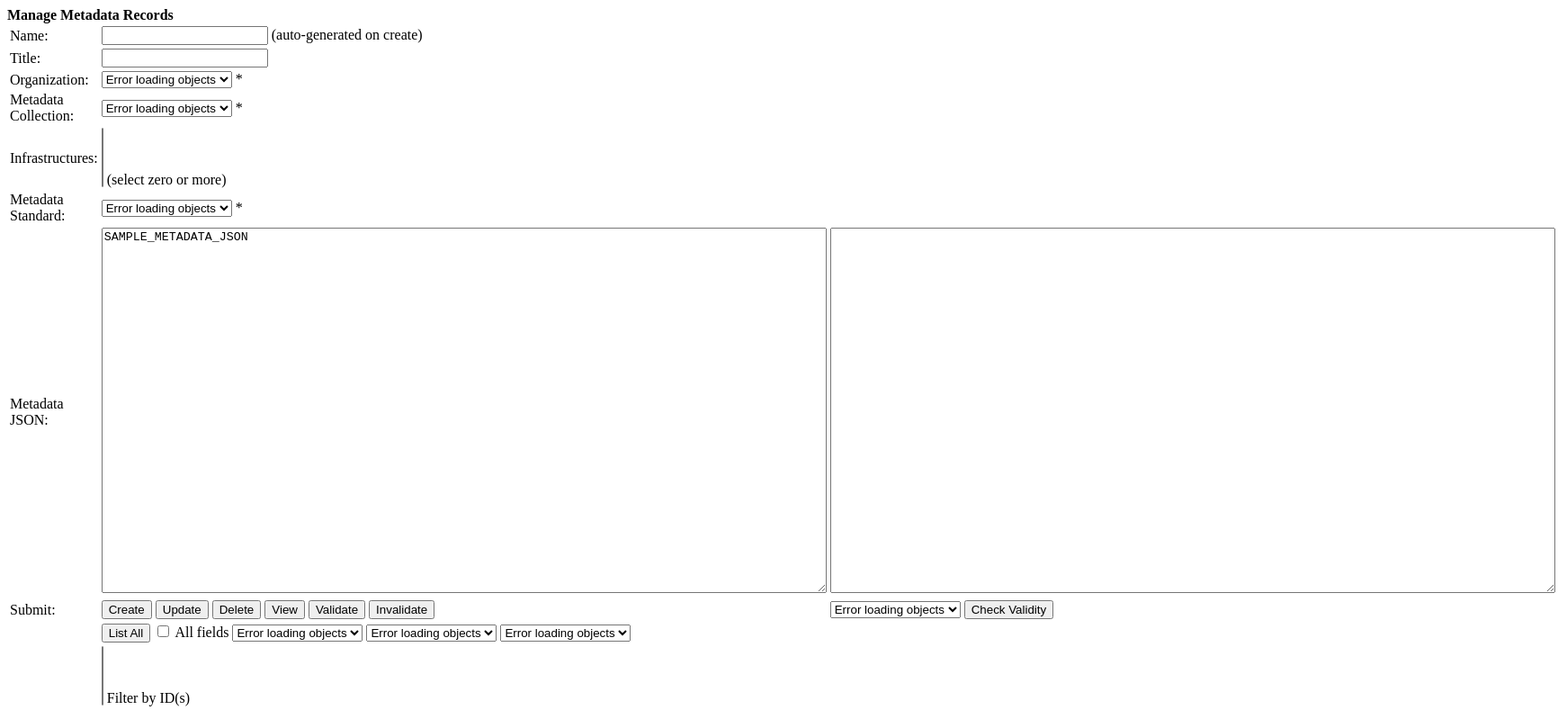
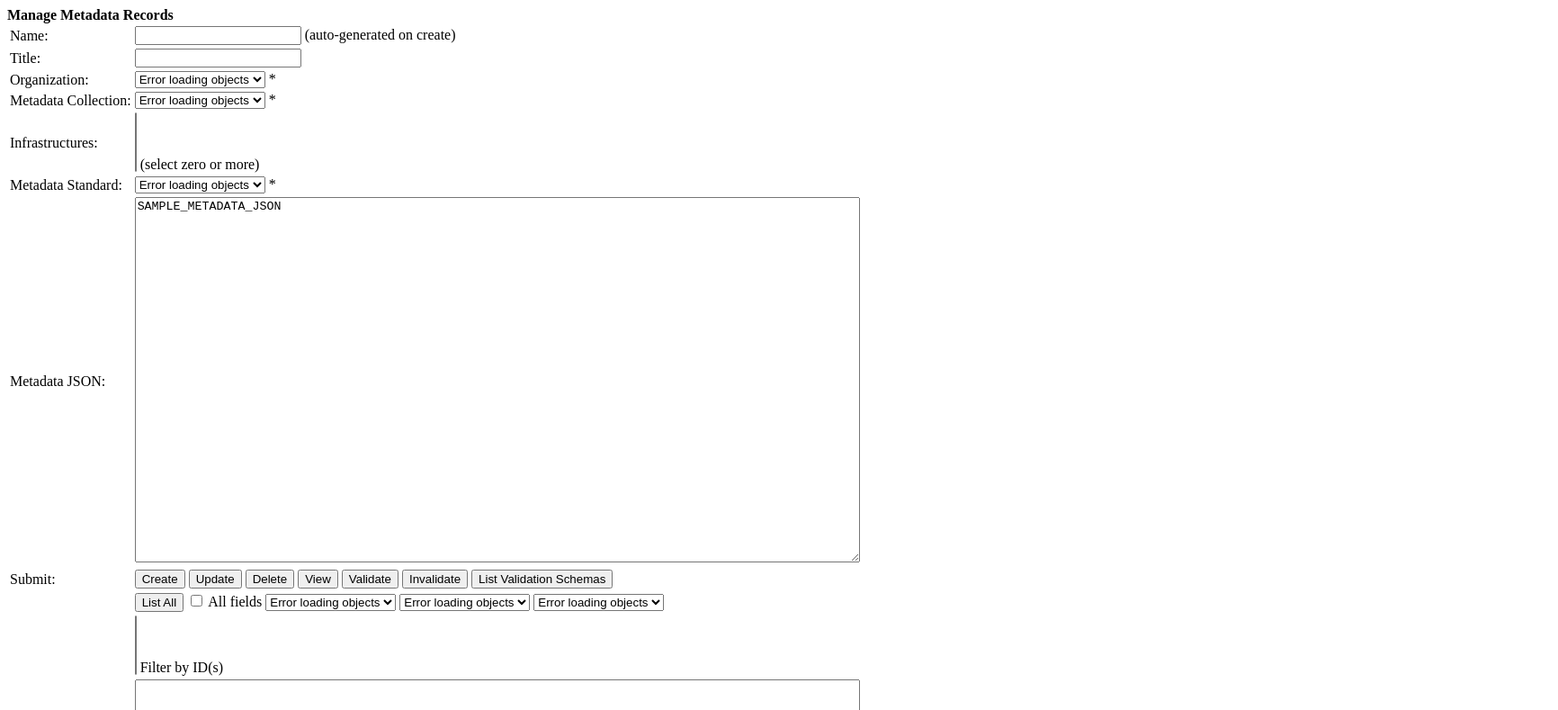
Before and after one commit to SAEONData/ckanwebtest, a plain HTML site: page ckanwebtest/static/metadata_records.html in a window 1280 px wide. Shown: the top 789 px of the page at 90% size, 1732 px wide, since content can reach past the window. Drawn offline with nearby package versions, Linux system fonts and the light colour scheme; no server answers.

Commit message:
Changes for elastic plugin in backend

```diff
--- a/ckanwebtest/static/metadata_records.html
+++ b/ckanwebtest/static/metadata_records.html
@@ -203,16 +203,16 @@
             });
         }
 
-        function check_validity() {
-            $("#response").val("Checking validity of metadata...");
+        function validation_schema_list() {
+            $("#response").val("Loading validation schemas for metadata record...");
             $.ajax({
-                url: "/action/metadata_validity_check",
+                url: "/action/metadata_record_validation_schema_list",
                 method: "POST",
                 contentType: "application/json",
                 dataType: "json",
                 data: JSON.stringify({
-                    "schema_json": $("#schema_json").val(),
-                    "metadata_json": $("#metadata_json").val(),
+                    "id": $("#name").val(),
+                    "all_fields": true,
                 }),
                 success: function (result) {
                     $("#response").val(JSON.stringify(result, null, 4));
@@ -223,24 +223,6 @@
             });
         }
 
-        function load_metadata_schema() {
-            $("#schema_json").val("Loading metadata schema JSON...");
-            $.ajax({
-                url: "/action/metadata_schema_show",
-                method: "POST",
-                contentType: "application/json",
-                dataType: "json",
-                data: JSON.stringify({
-                    "id": $("#metadata_schema").val(),
-                }),
-                success: function (result) {
-                    $("#schema_json").val(JSON.stringify(result.schema_json, null, 4));
-                },
-                error: function (call, state, msg) {
-                    $("#schema_json").val(msg);
-                }
-            });
-        }
     </script>
 </head>
 <body>
@@ -254,8 +236,6 @@
         <tr><td>Metadata Standard:</td><td><select id="metadata_standard"><option value="">(None)</option></select> *</td></tr>
         <tr><td>Metadata JSON:</td><td>
             <textarea id="metadata_json" style="width: 800px; height: 400px">SAMPLE_METADATA_JSON</textarea>
-        </td><td>
-            <textarea id="schema_json" style="width: 800px; height: 400px"></textarea>
         </td></tr>
         <tr><td>Submit:</td><td>
             <input type="button" value="Create" onclick="create();"/>
@@ -264,10 +244,8 @@
             <input type="button" value="View" onclick="view();"/>
             <input type="button" value="Validate" onclick="validate();"/>
             <input type="button" value="Invalidate" onclick="invalidate();"/>
-            </td><td>
-                <select id="metadata_schema" onchange="load_metadata_schema();"><option value="">Load Metadata Schema</option></select>
-                <input type="button" value="Check Validity" onclick="check_validity();"/>
-            </td></tr>
+            <input type="button" value="List Validation Schemas" onclick="validation_schema_list();"/>
+        </td></tr>
         <tr><td></td><td>
             <input type="button" value="List All" onclick="list_();"/>
             <input type="checkbox" id="all_fields"/> All fields
```
Also changed, not shown: ckanwebtest/static/metadata_standards.html (+21 -0 lines).
